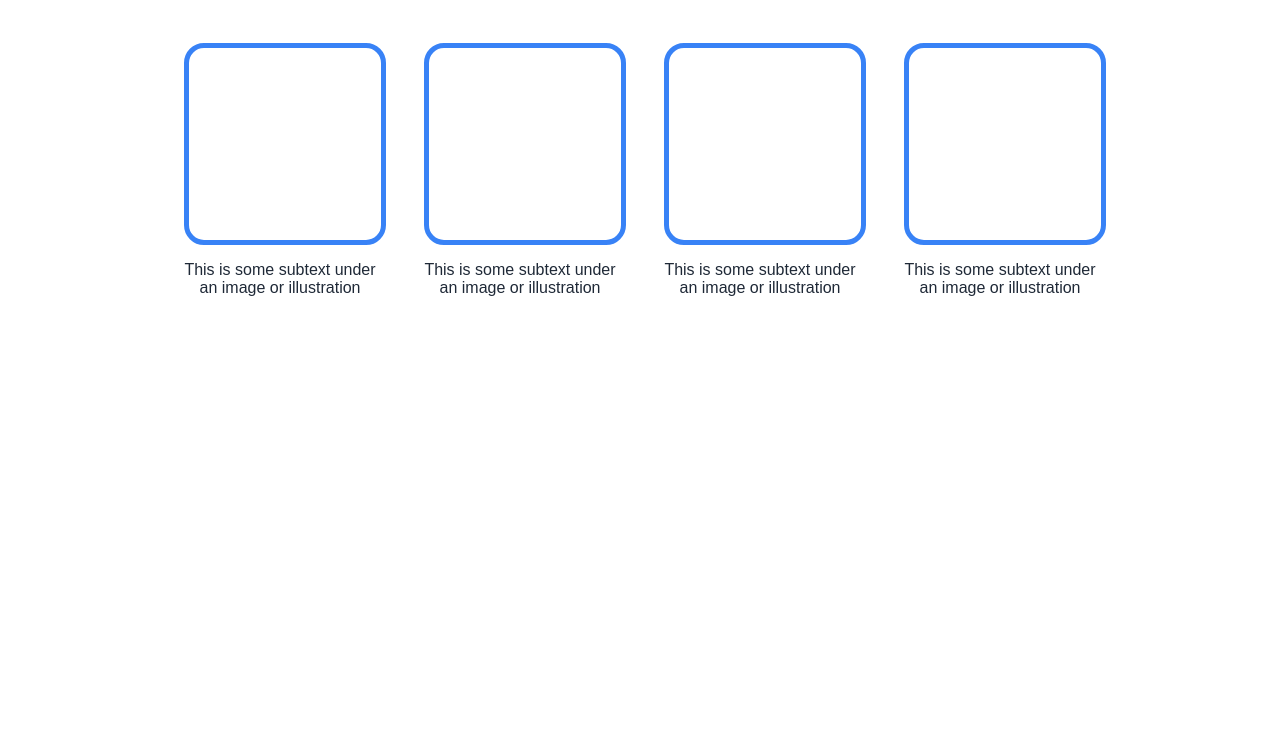
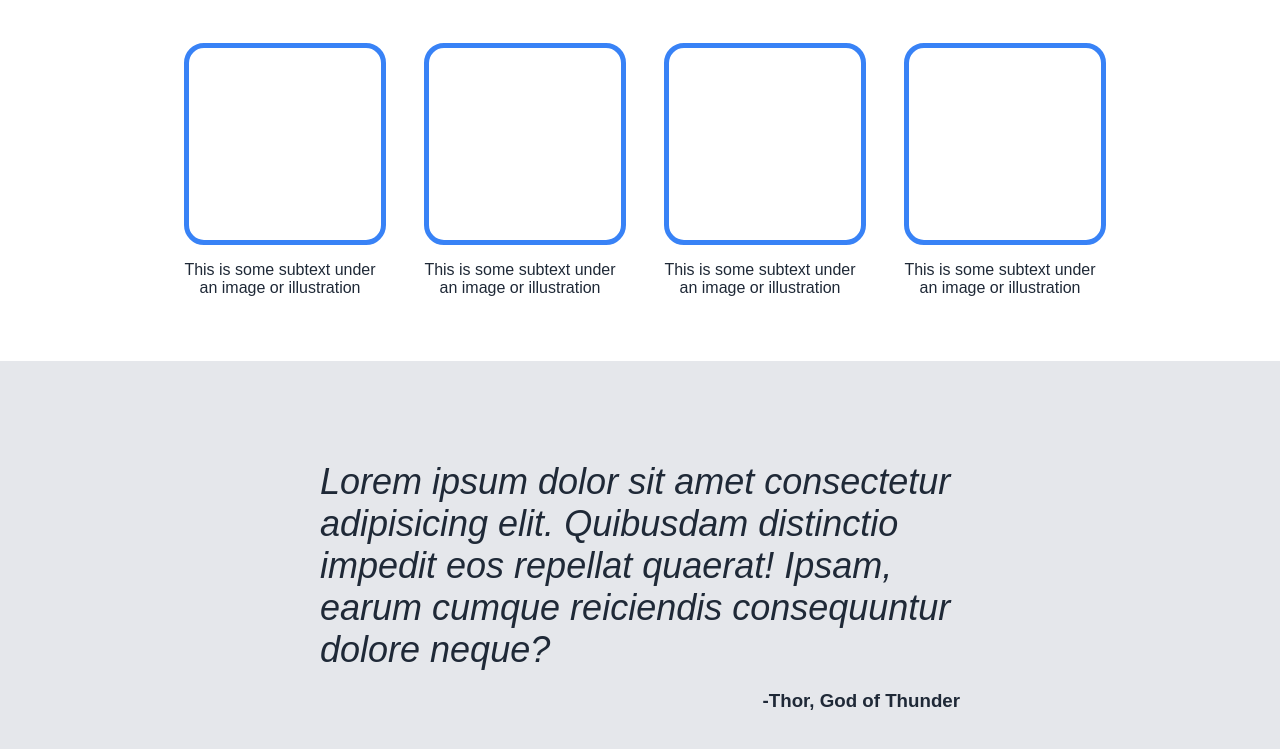
Before and after one commit to zakwatsonn/odin-landing-page, a plain HTML site: page index.html in a window 1280 px wide. Shown: the part 503-1252 px from the top of the page. Before the commit the page ends 816 px from the top, so only its background shows below. Drawn offline with Linux system fonts and the light colour scheme.

Commit message:
added quote section 3

```diff
--- a/index.html
+++ b/index.html
@@ -49,6 +49,12 @@
             </div>
         </div>
     </div>
+    <div class="sectionthree">
+        <div class="quotecontainer">
+            <p>Lorem ipsum dolor sit amet consectetur adipisicing elit. Quibusdam distinctio impedit eos repellat quaerat! Ipsam, earum cumque reiciendis consequuntur dolore neque?</p>
+            <h3>-Thor, God of Thunder</h3>
+        </div>
+    </div>
 
 </body>
 </html>
--- a/style.css
+++ b/style.css
@@ -97,6 +97,7 @@ body {
 .sectiontwo {
     color:#1F2937;
     text-align: center;
+    margin-bottom: 3em;
 }
 
 .sectiontwo h1 {
@@ -123,3 +124,30 @@ body {
     width:12em;
     border-radius: 20px;
 }
+
+.sectionthree {
+    background-color:#E5E7EB;
+    display:flex;
+    justify-content:center;
+}
+
+.quotecontainer {
+    display:flex;
+    flex-direction:column;
+    align-items:center;
+    justify-content:center;
+    max-width: 50%;
+    color: #1F2937;
+    margin: 4em 0;
+}
+
+.quotecontainer p {
+    text-align:left;
+    font-style:italic;
+    font-size: 36px;
+    margin-bottom: 0;
+}
+.quotecontainer h3 {
+    font-weight: bold;
+    margin-left: auto;
+}
```
